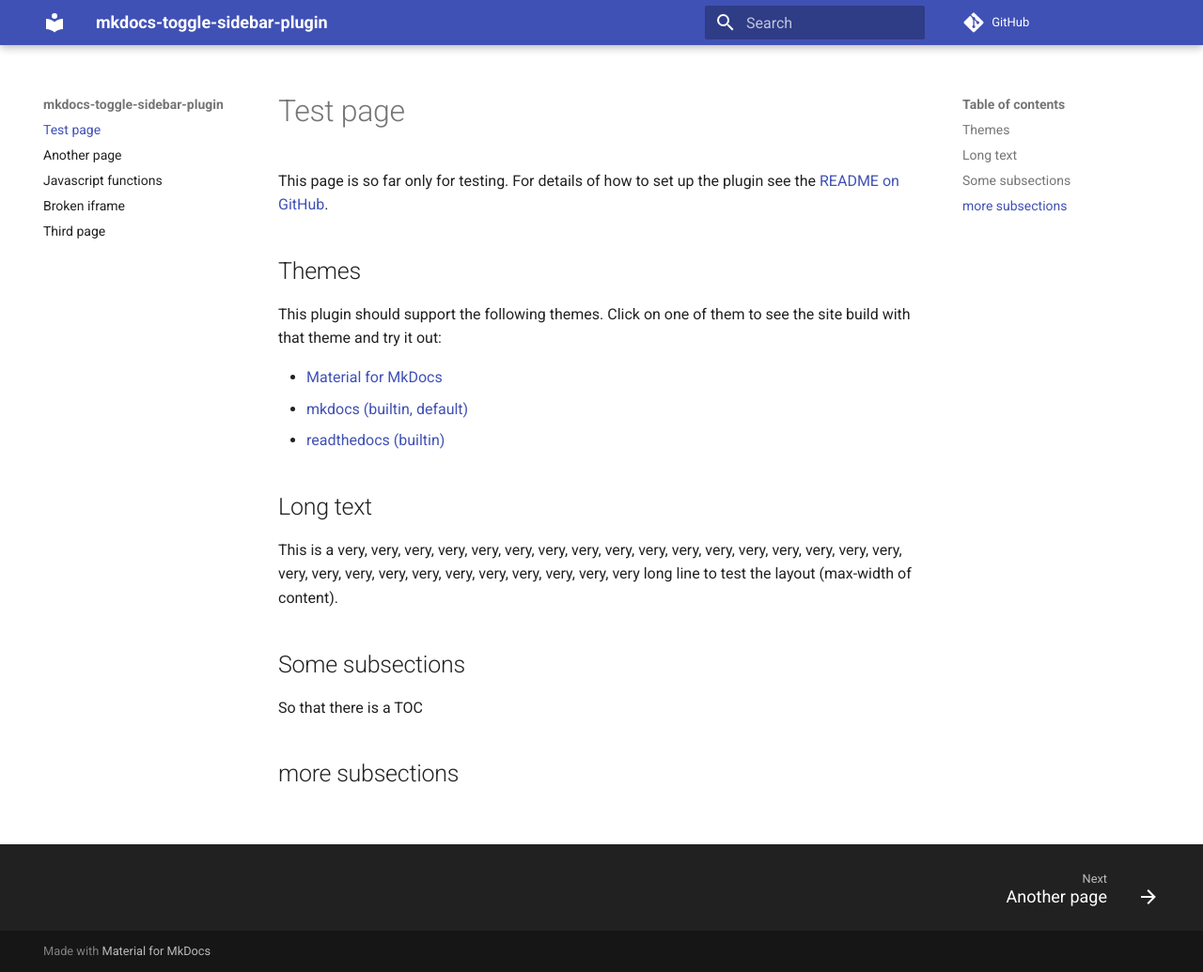
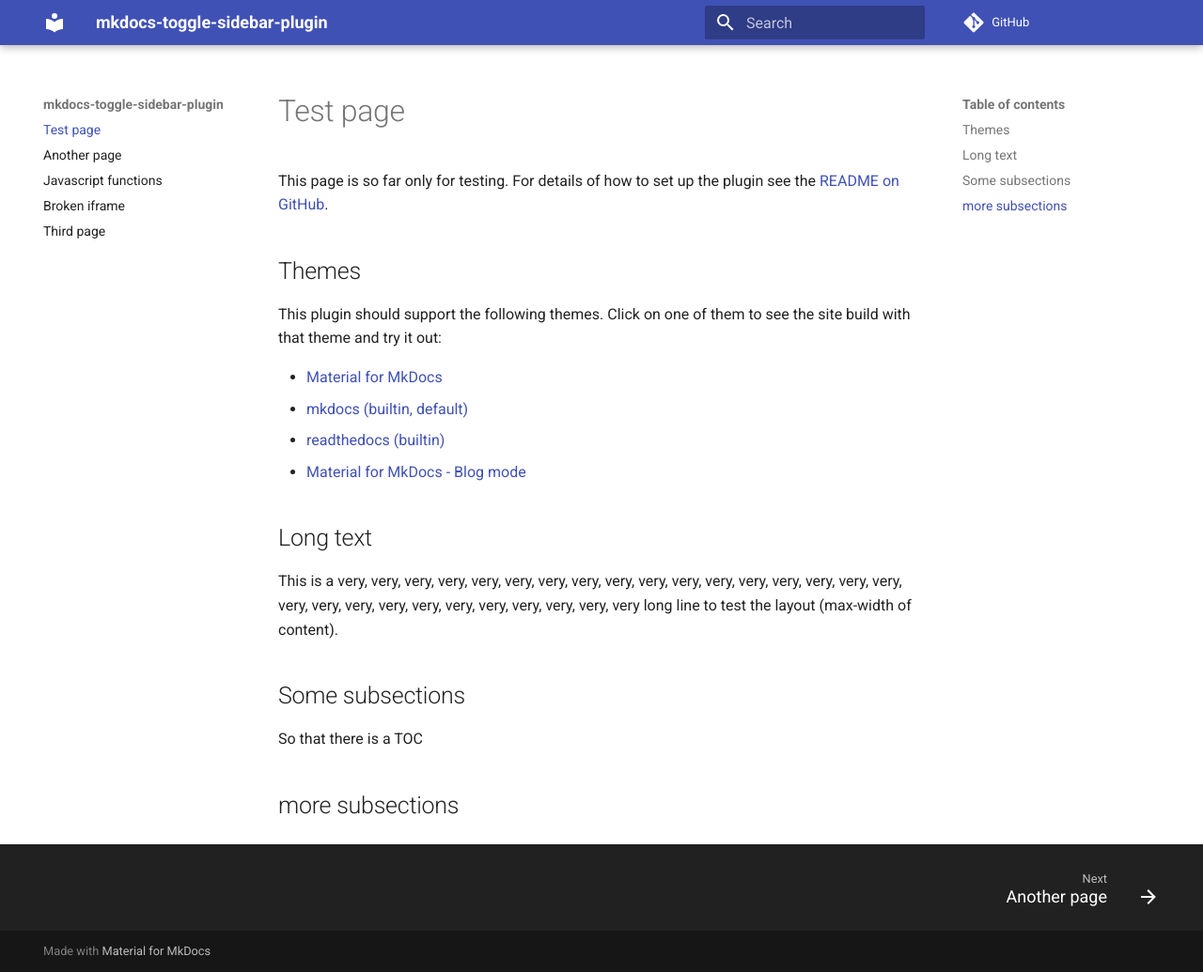
Before and after one commit to six-two/mkdocs-toggle-sidebar-plugin, an MkDocs documentation site: the page built from docs/index.md, in a window 1280 px wide and 1035 px high. Shown: the whole window at 94% size. Built offline with MkDocs 1.6.1 and Material for MkDocs 9.7.7, drawn with Linux system fonts in a browser that asks for light colours; comment, search, counter and statistics services are not loaded.

Commit message:
Added blog test to demo page

```diff
--- a/docs/index.md
+++ b/docs/index.md
@@ -11,6 +11,8 @@
 - [Material for MkDocs](/material/)
 - [mkdocs (builtin, default)](/mkdocs/)
 - [readthedocs (builtin)](/readthedocs/)
+- [Material for MkDocs - Blog mode](/material-blog/blog/)
+
 
 ## Long text
 
```
Also changed, not shown: 3 other files.
